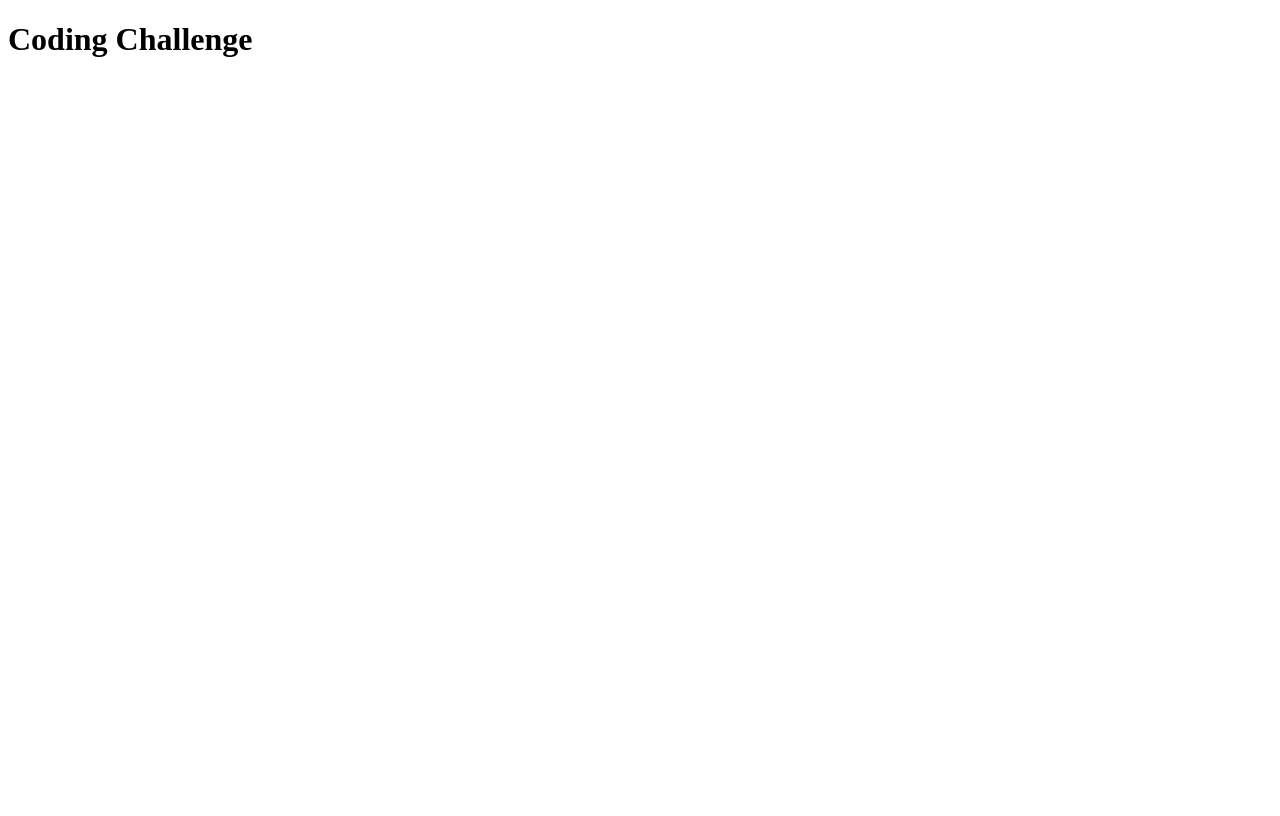
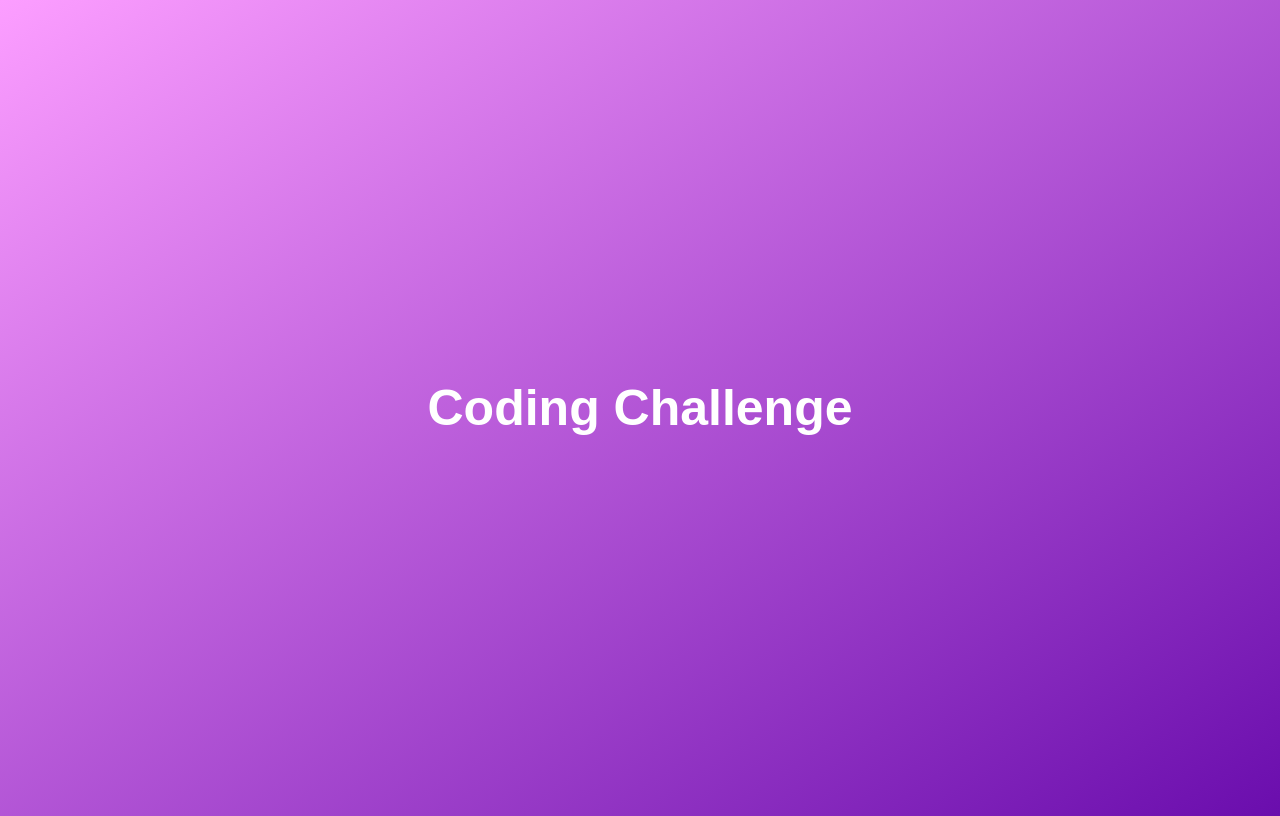
Before and after one commit to kofigordor/codingChallenge, a plain HTML site: page index.html in a window 1280 px wide. Drawn offline with Linux system fonts and the light colour scheme.

Commit message:
added styles and changed js file

```diff
--- a/index.html
+++ b/index.html
@@ -5,6 +5,7 @@
     <meta http-equiv="X-UA-Compatible" content="IE=edge" />
     <meta name="viewport" content="width=device-width, initial-scale=1.0" />
     <title>Document</title>
+    <link rel="stylesheet" href="styles.css" type="text/css" />
   </head>
   <body>
     <h1>Coding Challenge</h1>
--- /dev/null
+++ b/styles.css
@@ -0,0 +1,15 @@
+body {
+  height: 100vh;
+  display: flex;
+  align-items: center;
+  background: linear-gradient(to top left, #6a0dad, #fc9eff);
+}
+h1 {
+  font-family: sans-serif;
+  font-size: 50px;
+  line-height: 1.3;
+  width: 100%;
+  padding: 30px;
+  text-align: center;
+  color: white;
+}
```
